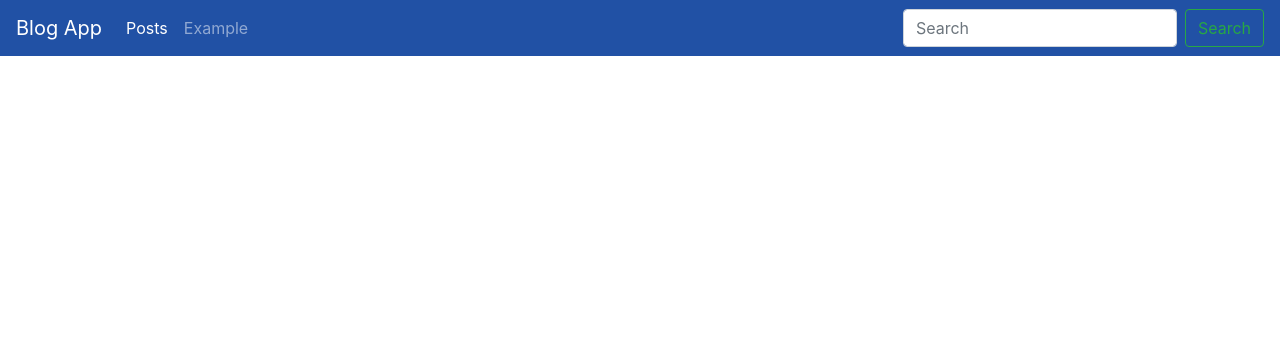
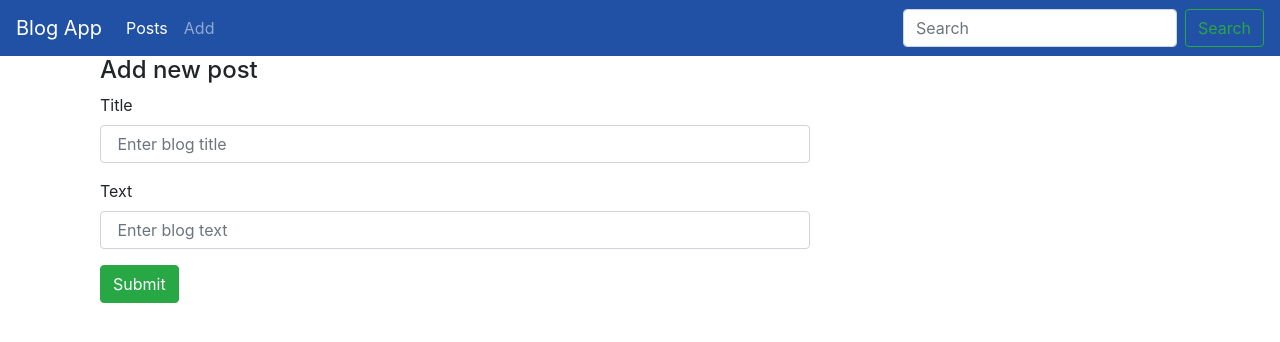
Before and after one commit to brankaDakic10/vue_blog-app, a Vue app: page /add in a window 1280 px wide. Shown: the top 342 px of the page. Built offline with nearby package versions, Linux system fonts and the light colour scheme.

Commit message:
Added 4.Task

```diff
--- /dev/null
+++ b/src/components/AddPost.vue
@@ -0,0 +1,50 @@
+<template>
+  <div class="container">
+   <article class="col-8">
+    <h4>Add new post</h4>
+     <form @submit.prevent="submit">
+            <div class="form-group">
+                <label for="title">Title</label>
+                <input type="text" id="title" v-model="newPost.title" class="form-control"  placeholder=" Enter blog title " >
+            </div>
+            <div class="form-group">
+                <label for="text">Text</label>
+                <input type="text" id="text" v-model="newPost.text" class="form-control"  placeholder=" Enter blog text " >
+            </div>
+            <div class="form-group">
+            <button class="btn btn-success">Submit</button>
+            </div>
+     </form>
+    </article>
+  </div>
+</template>
+
+<script>
+import {posts} from '../services/Posts'
+export default {
+
+   data(){
+     return{
+       newPost:{
+         title:"",
+         text:""
+       }
+     }
+   },
+   methods:{
+     submit(){
+       posts.add(this.newPost)
+        .then((response)=> {
+           this.$router.push('/posts')
+           }).catch((error)=>{
+            console.log(error)
+
+          })
+     }
+   }
+}
+</script>
+
+<style>
+
+</style>
--- a/src/components/NavBar.vue
+++ b/src/components/NavBar.vue
@@ -12,7 +12,7 @@
         <router-link class="nav-item nav-link" :to="{ name:'all-posts'}">Posts</router-link>
       </li>
       <li class="nav-item">
-        <a class="nav-item nav-link" >Example</a>
+         <router-link class="nav-item nav-link" :to="{ name:'add-post'}">Add</router-link>
       </li>
     </ul>
     <form class="form-inline my-2 my-lg-0">
--- a/src/main.js
+++ b/src/main.js
@@ -3,7 +3,7 @@ import VueRouter from 'vue-router'
 import App from './App.vue'
 import AppPosts from './components/AppPosts.vue'
 import SinglePost from './components/SinglePost.vue'
-
+import AddPost from './components/AddPost.vue'
 
 Vue.config.productionTip = false
 
@@ -15,7 +15,7 @@ const routes = [
   { path: '/', redirect: '/posts' },
   { path: '/posts', component: AppPosts, name: 'all-posts' },
   { path: '/post/:id', component: SinglePost, name: 'single-post' },
-
+  { path: '/add', component: AddPost, name: 'add-post' }
 ]
 
 const router = new VueRouter({
--- a/src/services/Posts.js
+++ b/src/services/Posts.js
@@ -11,5 +11,9 @@ export default class Posts
     get(id) {
             return axios.get(`posts/${id}`)
         }
+    add(post)
+        {
+            return axios.post('posts', post)
+        }
 }
 export const posts = new Posts()
```
